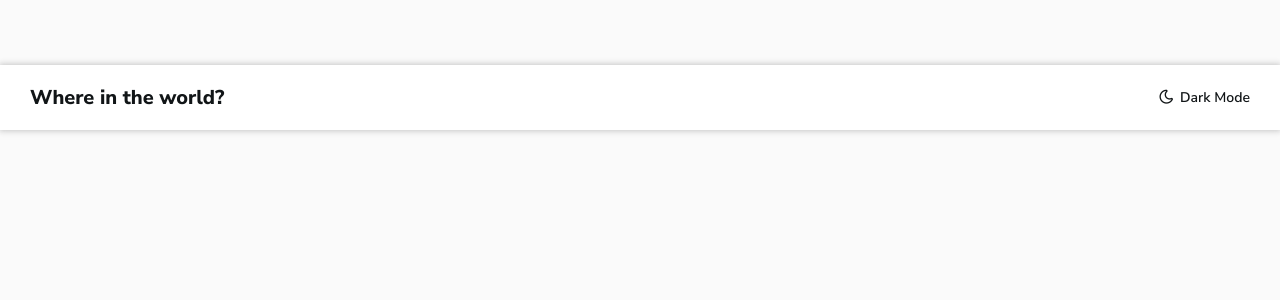
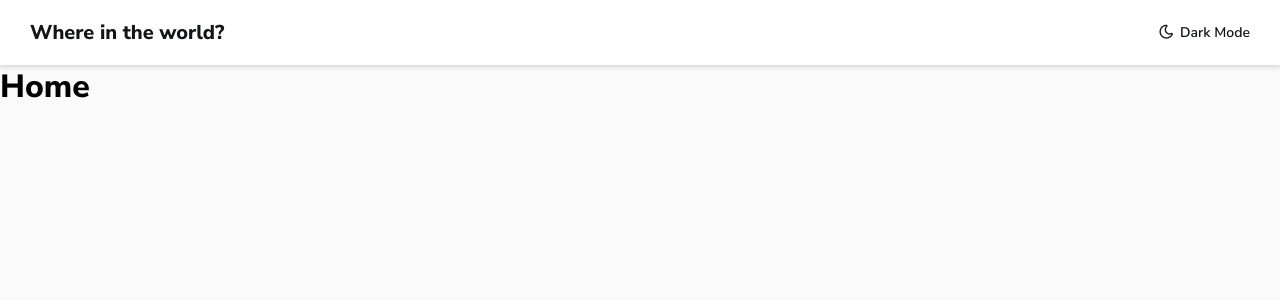
Before and after one commit to leouui/countries-api, a React (Create React App) app: page / in a window 1280 px wide. Shown: the top 300 px of the page. Built offline with nearby package versions, Linux system fonts and the light colour scheme.

Commit message:
navbar issue fixed

```diff
--- a/src/layout/NavBar/styles.css
+++ b/src/layout/NavBar/styles.css
@@ -1,6 +1,7 @@
 @import "../../styles/base/settings.css";
 
 .navbar {
+    top: 0;
     height:var(--navbar-height);
     background-color: var(--app-items-color);
     color: var(--app-font-color);
```
